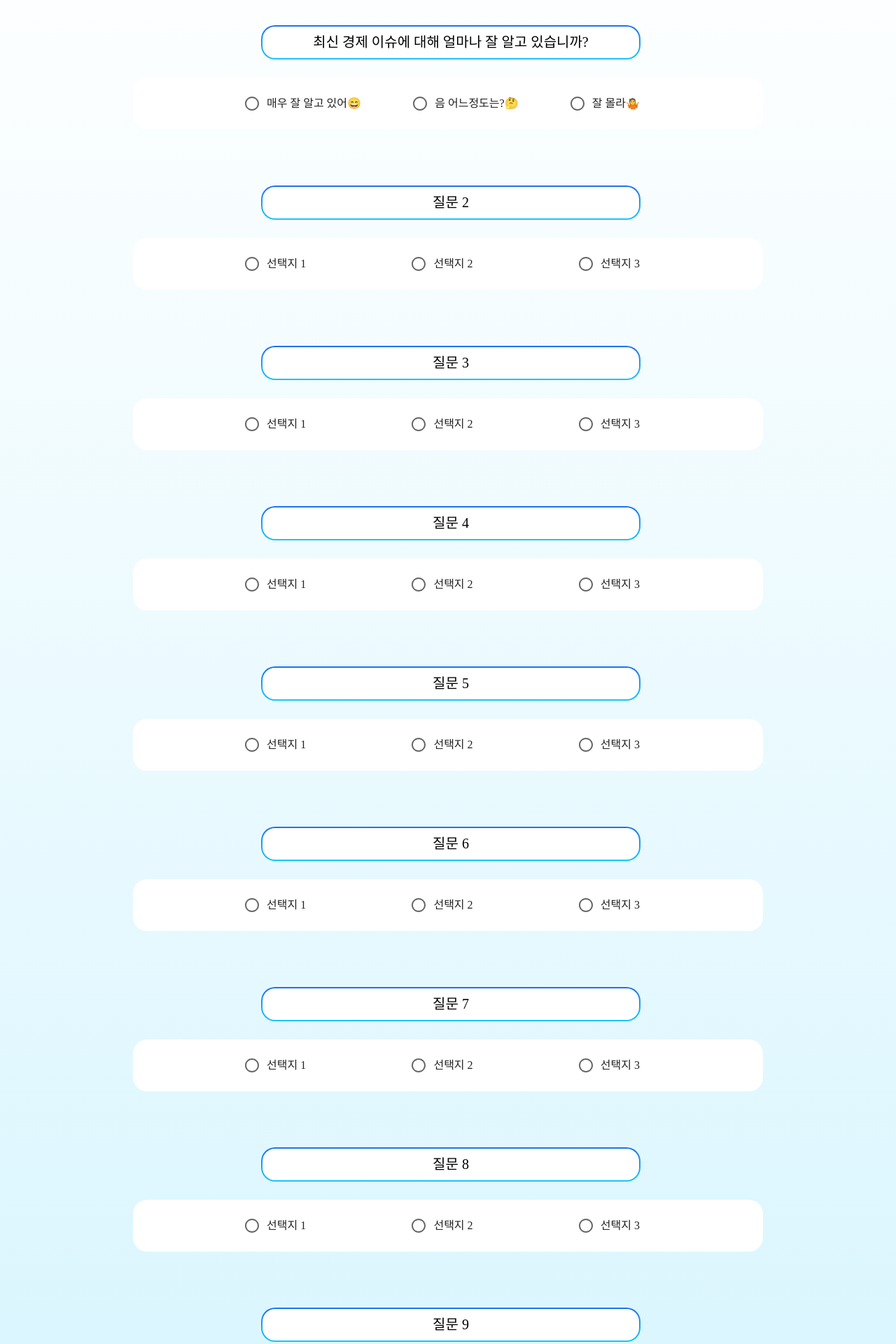
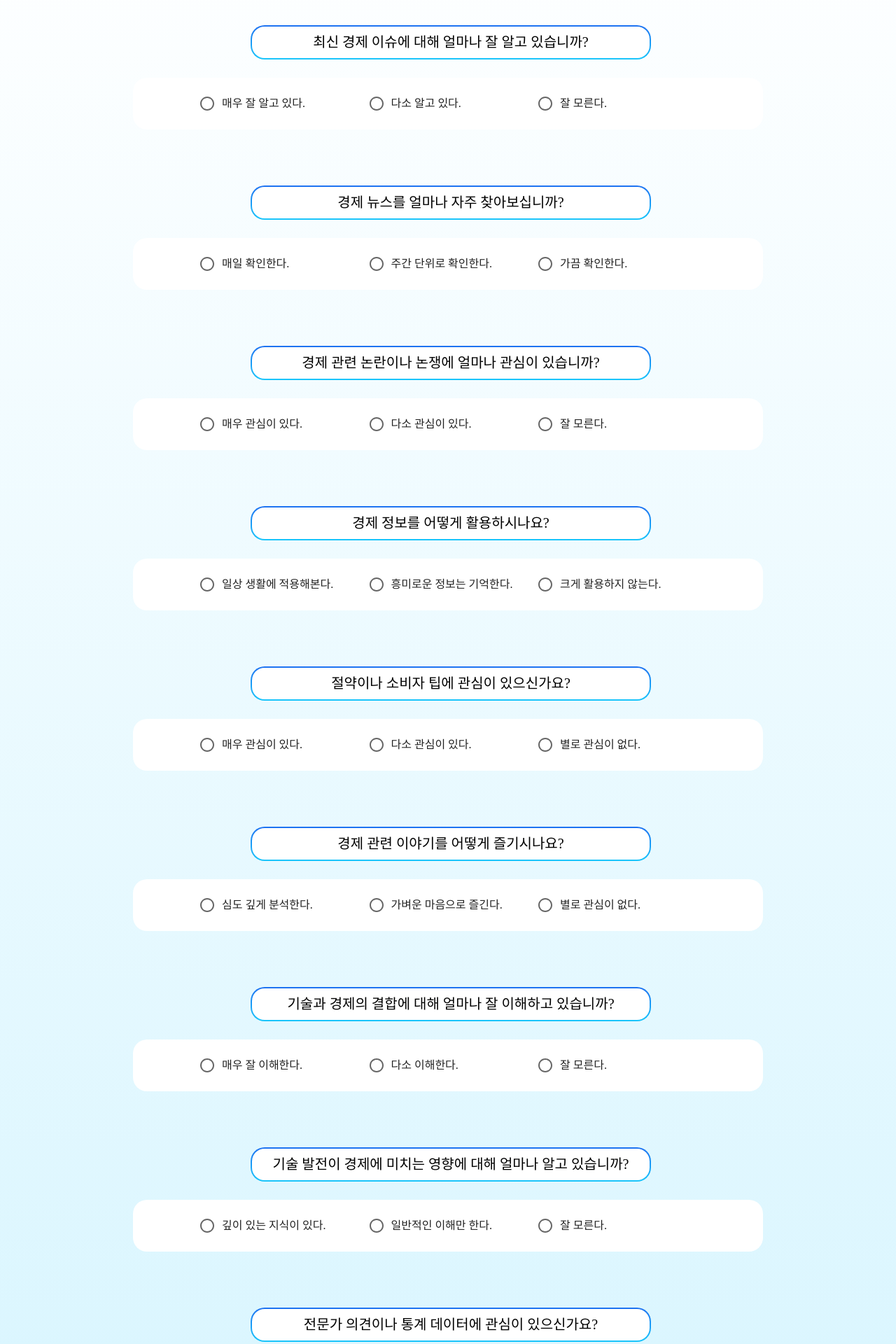
Before and after one commit to Gyeongdan/gyeongdan-frontend, a Next.js app: page /test in a window 1280 px wide. Shown: the part 260-2180 px from the top of the page at 70% size. Built offline with nearby package versions, Linux system fonts and the light colour scheme; a web font is replaced by a local one.

Commit message:
feat: 유형 검사 질문지 추가
#63

```diff
--- a/src/app/test/page.tsx
+++ b/src/app/test/page.tsx
@@ -7,10 +7,10 @@ import { Box, Button, FormControlLabel, Radio, RadioGroup, Stack } from '@mui/ma
 import CommentCard from '@/components/CommentCard';
 import GradientBox from '@/components/GradientBox';
 import color from '@/constants/color';
-import testData from '@/mocks/test';
+import questions from '@/constants/question';
 
 const Page = () => {
-  const [selectedValue, setSelectedValue] = useState<number[]>(Array(testData.length).fill(0));
+  const [selectedValue, setSelectedValue] = useState<number[]>(Array(questions.length).fill(0));
 
   const isNotSelected = selectedValue.includes(0);
 
@@ -33,20 +33,20 @@ const Page = () => {
         />
       </Box>
       <Stack alignItems="center" my={10} spacing={10}>
-        {testData.map((item) => (
-          <Stack key={item.title} alignItems="center" width="600px">
-            <Box mb={2} textAlign="center" width="550px">
-              <CommentCard isStroke content={item.title} sx={{ fontSize: 20, p: 0.5 }} />
+        {questions.map((item) => (
+          <Stack key={item.question} alignItems="center" width="600px">
+            <Box mb={2} textAlign="center" width="580px">
+              <CommentCard isStroke content={item.question} sx={{ fontSize: 20, p: 0.5 }} />
             </Box>
             <RadioGroup
               row
-              sx={{ bgcolor: 'white', borderRadius: 5, p: 2, px: 20, width: '900px', justifyContent: 'space-between' }}
-              value={selectedValue[testData.indexOf(item)]}
-              onChange={(e) => handleChange(testData.indexOf(item), Number(e.target.value))}
+              sx={{ bgcolor: 'white', borderRadius: 5, p: 2, px: 12, width: '900px', justifyContent: 'space-between' }}
+              value={selectedValue[questions.indexOf(item)]}
+              onChange={(e) => handleChange(questions.indexOf(item), Number(e.target.value))}
             >
-              <FormControlLabel control={<Radio />} label={item.option1.option} value="1" />
-              <FormControlLabel control={<Radio />} label={item.option2.option} value="2" />
-              <FormControlLabel control={<Radio />} label={item.option3.option} value="3" />
+              <FormControlLabel control={<Radio />} label={item.answer1} sx={{ width: 220 }} value="1" />
+              <FormControlLabel control={<Radio />} label={item.answer2} sx={{ width: 220 }} value="2" />
+              <FormControlLabel control={<Radio />} label={item.answer3} sx={{ width: 220 }} value="3" />
             </RadioGroup>
           </Stack>
         ))}
--- /dev/null
+++ b/src/constants/question.ts
@@ -0,0 +1,63 @@
+const questions = [
+  {
+    question: '최신 경제 이슈에 대해 얼마나 잘 알고 있습니까?',
+    answer1: '매우 잘 알고 있다.',
+    answer2: '다소 알고 있다.',
+    answer3: '잘 모른다.',
+  },
+  {
+    question: '경제 뉴스를 얼마나 자주 찾아보십니까?',
+    answer1: '매일 확인한다.',
+    answer2: '주간 단위로 확인한다.',
+    answer3: '가끔 확인한다.',
+  },
+  {
+    question: '경제 관련 논란이나 논쟁에 얼마나 관심이 있습니까?',
+    answer1: '매우 관심이 있다.',
+    answer2: '다소 관심이 있다.',
+    answer3: '잘 모른다.',
+  },
+  {
+    question: '경제 정보를 어떻게 활용하시나요?',
+    answer1: '일상 생활에 적용해본다.',
+    answer2: '흥미로운 정보는 기억한다.',
+    answer3: '크게 활용하지 않는다.',
+  },
+  {
+    question: '절약이나 소비자 팁에 관심이 있으신가요?',
+    answer1: '매우 관심이 있다.',
+    answer2: '다소 관심이 있다.',
+    answer3: '별로 관심이 없다.',
+  },
+  {
+    question: '경제 관련 이야기를 어떻게 즐기시나요?',
+    answer1: '심도 깊게 분석한다.',
+    answer2: '가벼운 마음으로 즐긴다.',
+    answer3: '별로 관심이 없다.',
+  },
+  {
+    question: '기술과 경제의 결합에 대해 얼마나 잘 이해하고 있습니까?',
+    answer1: '매우 잘 이해한다.',
+    answer2: '다소 이해한다.',
+    answer3: '잘 모른다.',
+  },
+  {
+    question: '기술 발전이 경제에 미치는 영향에 대해 얼마나 알고 있습니까?',
+    answer1: '깊이 있는 지식이 있다. ',
+    answer2: '일반적인 이해만 한다. ',
+    answer3: '잘 모른다.',
+  },
+  {
+    question: '전문가 의견이나 통계 데이터에 관심이 있으신가요?',
+    answer1: '매우 관심이 있다.',
+    answer2: '다소 관심이 있다.',
+    answer3: '별로 관심이 없다. ',
+  },
+  {
+    question: '경제 분석을 얼마나 자주 읽거나 듣시나요?',
+    answer1: '자주 읽거나 듣는다.',
+    answer2: '가끔 읽거나 듣는다.',
+    answer3: '별로 읽거나 듣지 않는다.',
+  },
+];
+export default questions;
```
